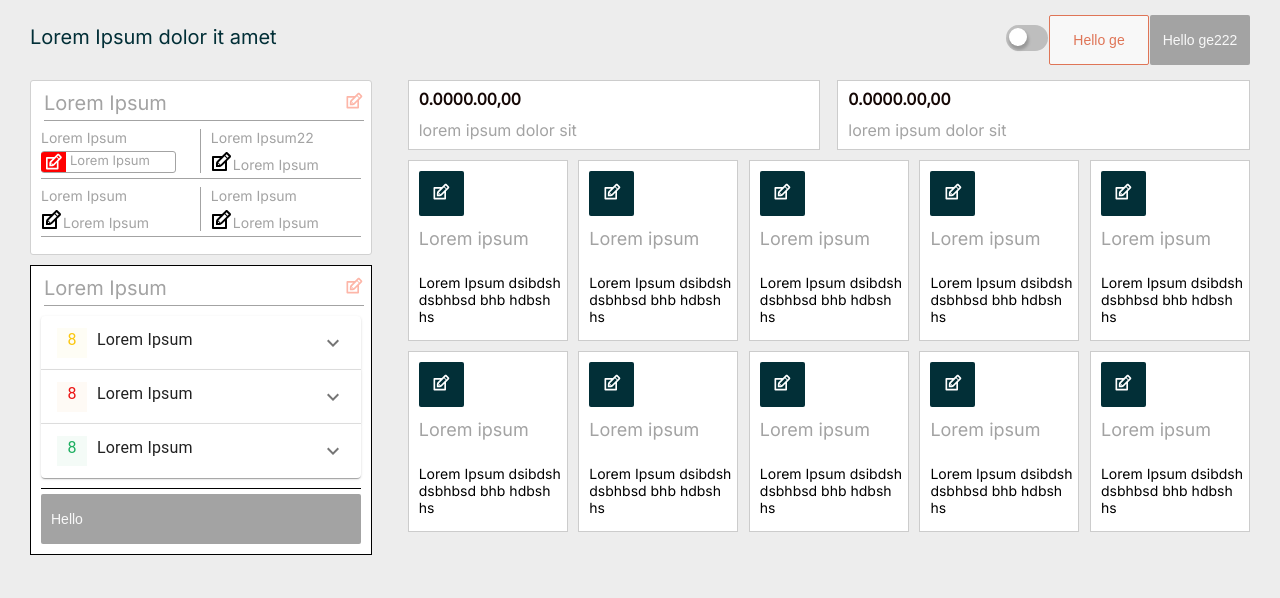
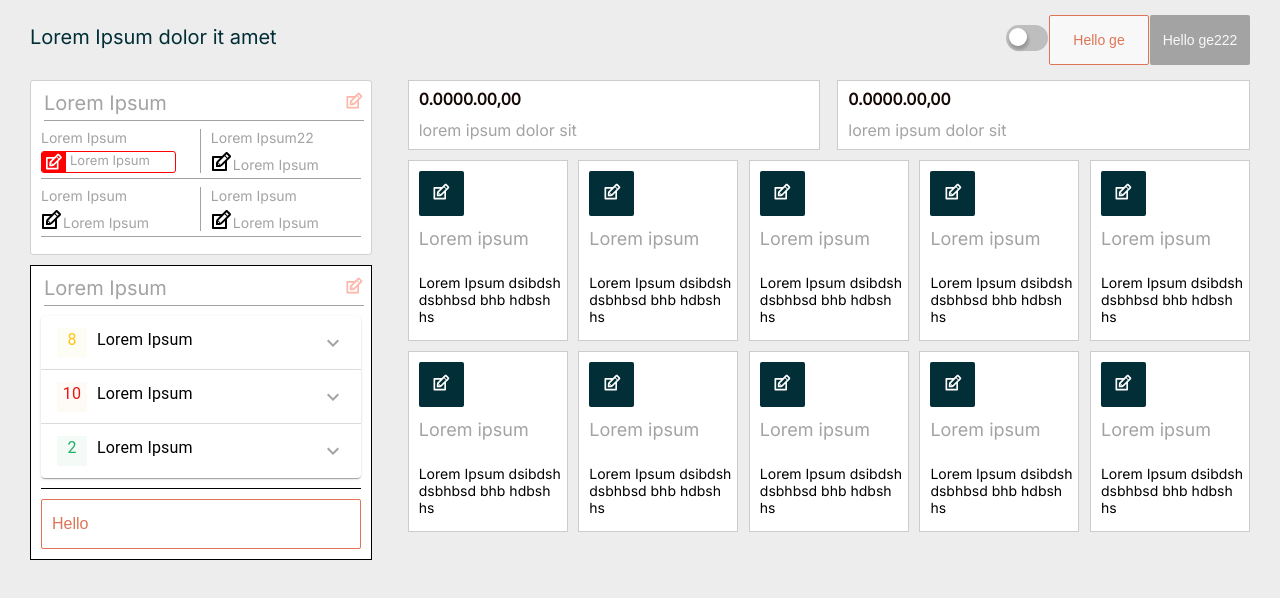
Before and after one commit to Mr-Usman/Finlex-Assignment, a React (Create React App) app: page / in a window 1280 px wide. Shown: the top 598 px of the page. Built offline with nearby package versions, Linux system fonts and the light colour scheme.

Commit message:
refactoring --Left Detail Component

```diff
--- /dev/null
+++ b/src/components/LeftBar/Accordion.js
@@ -0,0 +1,38 @@
+import * as Styled from "./styles";
+import { useTheme } from "styled-components";
+
+const Accordion = ({ count, title, detailText, BoxBgColor, BoxColor }) => {
+  const theme = useTheme();
+  const { name } = theme;
+  return (
+    <Styled.AccordionStyled>
+      <Styled.AccordionSummaryStyled
+        expandIcon={
+          <Styled.AccodionOpenIcon
+            color={name === "light-theme" ? "#A3A3A3" : "#ffffff"}
+          />
+        }
+        aria-controls="panel1a-content"
+        id="panel1a-header"
+      >
+        <Styled.TypographyStyled>
+          <Styled.AccordionRowWrapper>
+            <Styled.AccordionCountLabel bgColor={BoxBgColor} color={BoxColor}>
+              {count}
+            </Styled.AccordionCountLabel>
+            <Styled.AccordionTitle
+              color={name === "light-theme" ? "#000000" : "#ffffff"}
+            >
+              {title}
+            </Styled.AccordionTitle>
+          </Styled.AccordionRowWrapper>
+        </Styled.TypographyStyled>
+      </Styled.AccordionSummaryStyled>
+      <Styled.AccordionDetailsStyled>
+        <Styled.TypographyStyled>{detailText}</Styled.TypographyStyled>
+      </Styled.AccordionDetailsStyled>
+    </Styled.AccordionStyled>
+  );
+};
+
+export default Accordion;
--- a/src/components/LeftBar/index.js
+++ b/src/components/LeftBar/index.js
@@ -1,8 +1,11 @@
 import * as Styled from "./styles";
+import { useTheme } from "styled-components";
 import { EditIcon } from "../../assets/icons";
-import ExpandMoreIcon from "@mui/icons-material/ExpandMore";
+import Accordion from "./Accordion";
 
 const Leftbar = () => {
+  const theme = useTheme();
+  const { name } = theme;
   return (
     <Styled.Container>
       <Styled.MenuBox>
@@ -75,93 +78,34 @@ const Leftbar = () => {
             <EditIcon />
           </Styled.MenuEditIcon>
         </Styled.MenuHeader>
+        <Styled.AccordionWrapper>
+          <Accordion
+            count={8}
+            title={"Lorem Ipsum"}
+            detailText={"Lorem Ipsum"}
+            BoxBgColor={name === "light-theme" ? "#FEFDF5" : "#1C1B13"}
+            BoxColor={name === "light-theme" ? "#FBC710" : "#EBBB0E"}
+          />
+          <Accordion
+            count={10}
+            title={"Lorem Ipsum"}
+            detailText={"Lorem Ipsum"}
+            BoxBgColor={name === "light-theme" ? "#FEFAF5" : "#1D1812"}
+            BoxColor={name === "light-theme" ? "#EC1515" : "#EC1515"}
+          />
+          <Accordion
+            count={2}
+            title={"Lorem Ipsum"}
+            detailText={"Lorem Ipsum"}
+            BoxBgColor={name === "light-theme" ? "#F4FBF7" : "#131915"}
+            BoxColor={name === "light-theme" ? "#1EAF61" : "#1EAF61"}
+          />
+        </Styled.AccordionWrapper>
         <div
           style={{
             marginTop: "10px",
-            paddingBottom: "10px",
-            borderBottom: "1px solid black",
           }}
         >
-          <Styled.AccordionStyled>
-            <Styled.AccordionSummaryStyled
-              expandIcon={<ExpandMoreIcon />}
-              aria-controls="panel1a-content"
-              id="panel1a-header"
-            >
-              <Styled.TypographyStyled>
-                <div style={{ display: "flex" }}>
-                  <div
-                    style={{
-                      width: "30px",
-                      height: "30px",
-                      backgroundColor: "#FEFDF5",
-                      textAlign: "center",
-                    }}
-                  >
-                    <p style={{ color: "#FBC710" }}>8</p>
-                  </div>
-                  <div style={{ marginLeft: "10px" }}>Lorem Ipsum</div>
-                </div>
-              </Styled.TypographyStyled>
-            </Styled.AccordionSummaryStyled>
-            <Styled.AccordionDetailsStyled>
-              <Styled.TypographyStyled>Lorem ipsum</Styled.TypographyStyled>
-            </Styled.AccordionDetailsStyled>
-          </Styled.AccordionStyled>
-          <Styled.AccordionStyled>
-            <Styled.AccordionSummaryStyled
-              expandIcon={<ExpandMoreIcon />}
-              aria-controls="panel1a-content"
-              id="panel1a-header"
-            >
-              <Styled.TypographyStyled>
-                <div style={{ display: "flex" }}>
-                  <div
-                    style={{
-                      width: "30px",
-                      height: "30px",
-                      backgroundColor: "#FEFAF5",
-                      textAlign: "center",
-                    }}
-                  >
-                    <p style={{ color: "#EC1515" }}>8</p>
-                  </div>
-                  <div style={{ marginLeft: "10px" }}>Lorem Ipsum</div>
-                </div>
-              </Styled.TypographyStyled>
-            </Styled.AccordionSummaryStyled>
-            <Styled.AccordionDetailsStyled>
-              Lorem Ipsum
-            </Styled.AccordionDetailsStyled>
-          </Styled.AccordionStyled>
-          <Styled.AccordionStyled>
-            <Styled.AccordionSummaryStyled
-              expandIcon={<ExpandMoreIcon />}
-              aria-controls="panel1a-content"
-              id="panel1a-header"
-            >
-              <Styled.TypographyStyled>
-                <div style={{ display: "flex" }}>
-                  <div
-                    style={{
-                      width: "30px",
-                      height: "30px",
-                      backgroundColor: "#F4FBF7",
-                      textAlign: "center",
-                    }}
-                  >
-                    <p style={{ color: "#1EAF61" }}>8</p>
-                  </div>
-                  <div style={{ marginLeft: "10px" }}>Lorem Ipsum</div>
-                </div>
-              </Styled.TypographyStyled>
-            </Styled.AccordionSummaryStyled>
-            <Styled.AccordionDetailsStyled>
-              Lorem Ipsum
-            </Styled.AccordionDetailsStyled>
-          </Styled.AccordionStyled>
-        </div>
-        <div style={{ marginTop: "5px" }}>
           <Styled.MenuBtn>Hello</Styled.MenuBtn>
         </div>
       </Styled.MenuDetails>
--- a/src/components/LeftBar/styles/index.js
+++ b/src/components/LeftBar/styles/index.js
@@ -2,6 +2,7 @@ import Styled from "styled-components";
 import Accordion from "@mui/material/Accordion";
 import AccordionSummary from "@mui/material/AccordionSummary";
 import AccordionDetails from "@mui/material/AccordionDetails";
+import ExpandMoreIcon from "@mui/icons-material/ExpandMore";
 import Typography from "@mui/material/Typography";
 
 export const Container = Styled.div`
@@ -24,7 +25,7 @@ export const MenuDetails = Styled.div`
     height: auto;
     border: 1px solid black;
     padding: 10px;
-    background-color: ${({ theme }) => theme.colors.BoxBgColor};
+    background-color: ${({ theme }) => theme.colors.AccordionBgColor};
     overflow: hidden;
 `;
 
@@ -75,7 +76,7 @@ export const MenuEditIcon = Styled.div`
 
 export const Iconbar = Styled.div`
     width: 85%;
-    border: 1px solid #A3A3A3;
+    border: 1px solid #FF0100;
     border-radius: 3px;
     display: flex;
     flex-direction: row;
@@ -110,24 +111,36 @@ export const IconGroup = Styled.div`
 export const MenuBtn = Styled.button`
     width: 100%;
     height: 50px;
-    border: 1px solid black;
+    border: 1px solid ${({ theme }) => theme.colors.NavBtn1Color};
     padding: 5px;
     padding-left: 10px;
-    font-size: 14px;
-    background-color: ${({ theme }) => theme.colors.NavBtn2BgColor};
-    color: ${({ theme }) => theme.colors.NavBtn2Color};
-    border: 0px;
+    font-size: 16px;
+    background-color: ${({ theme }) => theme.colors.AccordionBgColor};
+    color: ${({ theme }) => theme.colors.NavBtn1Color};
     border-radius: 2px;
     cursor: pointer;
     text-align: left;
+    font-weight: 500;
+`;
+
+/******* Accordion Styles **********/
+
+export const AccodionOpenIcon = Styled(ExpandMoreIcon)`
+    color: ${({ color }) => color};
 `;
 
 export const AccordionStyled = Styled(Accordion)`
     &.css-1elwnq4-MuiPaper-root-MuiAccordion-root {
         box-shadow: none !important;
+        background-color: ${({ theme }) => theme.colors.AccordionBgColor};
+        color: ${({ theme }) => theme.colors.MenuTitleColor};
     }
     &.css-1elwnq4-MuiPaper-root-MuiAccordion-root.Mui-expanded {
         margin: 0px !important;
+    }
+    & div.css-sh22l5-MuiButtonBase-root-MuiAccordionSummary-root{
+        background-color: ${({ theme }) =>
+          theme.colors.AccordionBgColor}; !important;
     }
 `;
 
@@ -138,3 +151,26 @@ export const AccordionDetailsStyled = Styled(AccordionDetails)`
     }
 `;
 export const TypographyStyled = Styled(Typography)``;
+
+export const AccordionWrapper = Styled.div`
+    margin-top: 10px;
+    padding-bottom: 10px;
+    border-bottom: 1px solid black;
+`;
+
+export const AccordionRowWrapper = Styled.div`
+    display: flex;
+`;
+
+export const AccordionCountLabel = Styled.div`
+     width: 30px;
+     height: 30px;
+     background-color: ${({ bgColor }) => bgColor};
+     color: ${({ color }) => color};
+     text-align: center;
+`;
+
+export const AccordionTitle = Styled.div`
+    margin-left: 10px;
+    color:  ${({ color }) => color};
+`;
--- a/src/styles/Global.js
+++ b/src/styles/Global.js
@@ -11,6 +11,7 @@ export const GlobalStyles = createGlobalStyle`
 }
 
 body {
+  transition: background 0.5s ease-in-out;
   background-color: ${({ theme }) => theme.colors.header};
   color: ${({ theme }) => theme.colors.text};
   font-family: Inter;
--- a/src/styles/Theme.styled.js
+++ b/src/styles/Theme.styled.js
@@ -19,7 +19,8 @@ export const light = {
     ItemPriceColor: "#150705",
     ItemPriceDescriptionColor: "#A3A3A3",
     MenuTitleColor: "#A3A3A3",
-    MenuIconColor: "#FDB6A8"
+    MenuIconColor: "#FDB6A8",
+    AccordionBgColor: "#FFFFFF",
   },
 };
 
@@ -45,6 +46,7 @@ export const dark = {
     ItemPriceDescriptionColor: "#E7E7E7",
     MenuTitleColor: "#FFFFFF",
     MenuIconColor: "#6A7676",
+    AccordionBgColor: "#121111",
   },
 };
 
```
